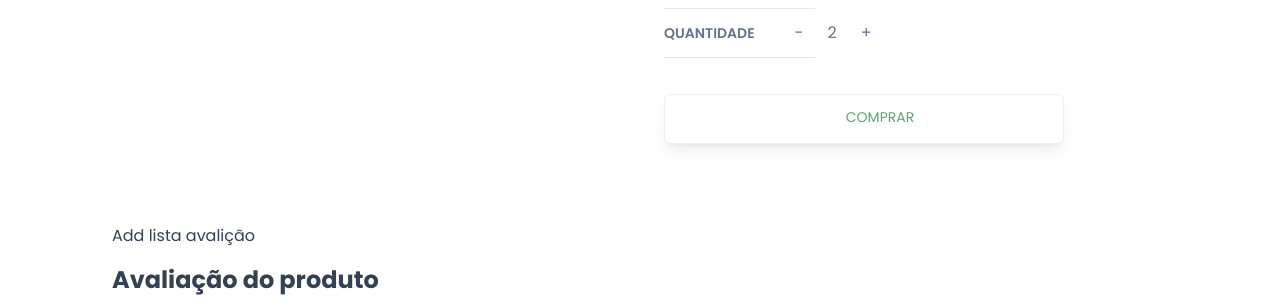
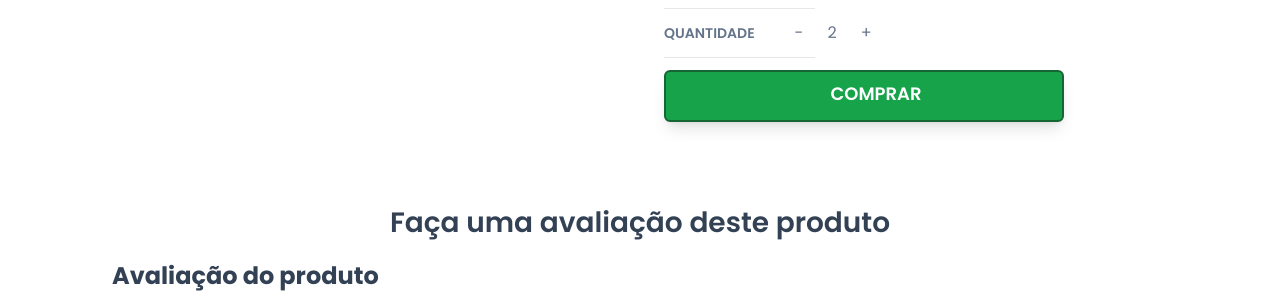
Before and after one commit to fabriciofcastro/store, a Next.js app: page /product/1 in a window 1280 px wide. Shown: the part 611-909 px from the top of the page. Built offline with nearby package versions, Linux system fonts and the light colour scheme; grey boxes are pictures that could not be loaded.

Commit message:
Criando a logo do carrinho de comprar

```diff
--- a/app/components/Button.tsx
+++ b/app/components/Button.tsx
@@ -24,22 +24,24 @@ const Button: React.FC<ButtonProps> = ({
 }) => {
   return (
     <button
+      onClick={onClick}
       disabled={disable}
       className={`
-        disable: opacity-70
-        disabled: cursor-not-allowed
+        disable:opacity-70
+        disabled:cursor-not-allowed
         rounded-md
         hover:opacity-80
         transition
+        border-green-800
         w-[400px]
         shadow-lg
         flex
         justify-center
         py-3
-        text-lg
+        text-[18px]
         font-extrabold
-        gap-2
-        ${outline ? "bg-white" : "bg-green-600 "}
+
+        ${outline ? "bg-white" : "bg-green-600"}
         ${outline ? "text-green-700" : "text-white"}
         ${small ? "text-sm font-light" : "text-md font-semibold"}
         ${small ? "py-1 px-2 border-[1px]" : "py-3 px-4 border-2 "}
--- a/app/layout.tsx
+++ b/app/layout.tsx
@@ -1,33 +1,36 @@
-import type { Metadata } from 'next'
-import { Poppins } from 'next/font/google'
-import './globals.css'
-import NavBar from './components/nav/NavBar'
-import Footer from './components/footer/Footer'
+import type { Metadata } from "next";
+import { Poppins } from "next/font/google";
+import "./globals.css";
+import NavBar from "./components/nav/NavBar";
+import Footer from "./components/footer/Footer";
+import CartProvider from "@/provider/CartProvider";
 
 const poppins = Poppins({
-  subsets: ['latin'],
-  weight: ['400', '500', '600', '700', '800', '900'],
-})
+  subsets: ["latin"],
+  weight: ["400", "500", "600", "700", "800", "900"],
+});
 
 export const metadata: Metadata = {
-  title: 'Giornatatop E-shop',
-  description: 'Giornatatop E-commerce ',
-}
+  title: "Giornatatop E-shop",
+  description: "Giornatatop E-commerce ",
+};
 
 export default function RootLayout({
   children,
 }: {
-  children: React.ReactNode
+  children: React.ReactNode;
 }) {
   return (
     <html lang="en">
       <body className={`${poppins.className} text-slate-700`}>
-        <div className="flex flex-col min-h-screen">
-          <NavBar />
-          <main className="flex-grow">{children}</main>
-          <Footer />
-        </div>
+        <CartProvider>
+          <div className="flex flex-col min-h-screen">
+            <NavBar />
+            <main className="flex-grow">{children}</main>
+            <Footer />
+          </div>
+        </CartProvider>
       </body>
     </html>
-  )
+  );
 }
--- a/app/product/[productId]/ListRating.tsx
+++ b/app/product/[productId]/ListRating.tsx
@@ -15,7 +15,7 @@ const ListRating: React.FC<ListRatingProps> = ({ product }) => {
         {product.reviews &&
           product.reviews.map((review: any) => {
             return (
-              <div key={review.user.image} className="max-w-300px">
+              <div key={review.user.image} className="max-w-[500px]">
                 <div className="flex gap-2 items-center">
                   <Avatar src={review?.user.image} />
                   <div className="font-semibold text-[16px] ">
--- a/app/product/[productId]/ProductDetails.tsx
+++ b/app/product/[productId]/ProductDetails.tsx
@@ -4,8 +4,10 @@ import Button from "@/app/components/Button";
 import ProductImage from "@/app/components/products/ProductImage";
 import SetColor from "@/app/components/products/SetColor";
 import SetQuantity from "@/app/components/products/SetQuantity";
+import { useCart } from "@/hooks/useCart";
 import { Rating } from "@mui/material";
 import { useCallback, useState } from "react";
+
 interface ProductDetailstProps {
   product: any;
 }
@@ -32,6 +34,7 @@ const Horizontal = () => {
 };
 
 export const ProductDetails: React.FC<ProductDetailstProps> = ({ product }) => {
+  const { handleAddProductTotalCart, cartProducts } = useCart();
   const [cartProduct, setCartProduct] = useState<CartProductType>({
     id: product.id,
     name: product.name,
@@ -42,6 +45,8 @@ export const ProductDetails: React.FC<ProductDetailstProps> = ({ product }) => {
     quantity: 2,
     prince: product.price,
   });
+
+  console.log(cartProduct);
 
   // btn Decrement
   const handleColorSelect = useCallback(
@@ -55,7 +60,7 @@ export const ProductDetails: React.FC<ProductDetailstProps> = ({ product }) => {
 
   // btn Increment
   const handleQtyIncrement = useCallback(() => {
-    if (cartProduct.quantity === 99 || cartProduct.quantity > 98) {
+    if (cartProduct.quantity === 99) {
       return;
     }
 
@@ -66,7 +71,7 @@ export const ProductDetails: React.FC<ProductDetailstProps> = ({ product }) => {
 
   // Btn Decrement
   const handleQtyDecrement = useCallback(() => {
-    if (cartProduct.quantity === 1 || cartProduct.quantity <= 2) {
+    if (cartProduct.quantity === 1) {
       return;
     }
 
@@ -118,8 +123,11 @@ export const ProductDetails: React.FC<ProductDetailstProps> = ({ product }) => {
           />
         </div>
         <Horizontal />
-        <div className="mt-6">
-          <Button small outline label="COMPRAR" onClick={() => {}} />
+        <div className="max-w-">
+          <Button
+            label="COMPRAR"
+            onClick={() => handleAddProductTotalCart(cartProduct)}
+          />
         </div>
       </div>
     </div>
--- a/app/product/[productId]/page.tsx
+++ b/app/product/[productId]/page.tsx
@@ -10,7 +10,10 @@ export default function Product({ params }: { params: IParams }) {
       <Container>
         <ProductDetails product={product} />
         <div className="flex flex-col mt-20 gap-4">
-          <div> Add lista avalição</div>
+          <div className="text-[28px] font-semibold text-center">
+            {" "}
+            Faça uma avaliação deste produto
+          </div>
           <ListRating product={product} />
         </div>
       </Container>
--- /dev/null
+++ b/hooks/useCart.tsx
@@ -0,0 +1,55 @@
+import { CartProductType } from "@/app/product/[productId]/ProductDetails";
+import { createContext, useCallback, useContext, useState } from "react";
+
+type CartContextType = {
+  cartTotalQtd: number;
+  cartProducts: CartProductType[] | null;
+  handleAddProductTotalCart: (product: CartProductType) => void;
+};
+
+interface Props {
+  [proName: string]: any;
+}
+
+export const CartContext = createContext<CartContextType | null>(null);
+
+export const CartContextProvider = (props: Props) => {
+  const [cartTotalQtd, setCartTotalQtd] = useState(() => {
+    return 0;
+  });
+  const [cartProducts, setCartProducts] = useState<CartProductType[] | null>(
+    () => null,
+  );
+
+  const handleAddProductTotalCart = useCallback((product: CartProductType) => {
+    setCartProducts((prev) => {
+      let updateCart;
+
+      if (prev) {
+        updateCart = [...prev, product];
+      } else {
+        updateCart = [product];
+      }
+      return updateCart;
+    });
+  }, []);
+
+  const value = {
+    cartTotalQtd,
+    cartProducts,
+    handleAddProductTotalCart,
+  };
+  return <CartContext.Provider value={value} {...props} />;
+};
+
+export const useCart = () => {
+  const context = useContext(CartContext);
+
+  if (context === null) {
+    throw new Error(
+      "O carrinho do usuário deve ser usado dentro de um provedor de contexto de carrinho",
+    );
+  }
+
+  return context;
+};
--- /dev/null
+++ b/provider/CartProvider.tsx
@@ -0,0 +1,13 @@
+"use client";
+
+import { CartContextProvider } from "@/hooks/useCart";
+
+interface CartProviderPropops {
+  children: React.ReactDOM;
+}
+
+const CartProvider: React.FC<CartProviderPropops> = ({ children }) => {
+  return <CartContextProvider>{children}</CartContextProvider>;
+};
+
+export default CartProvider;
```
